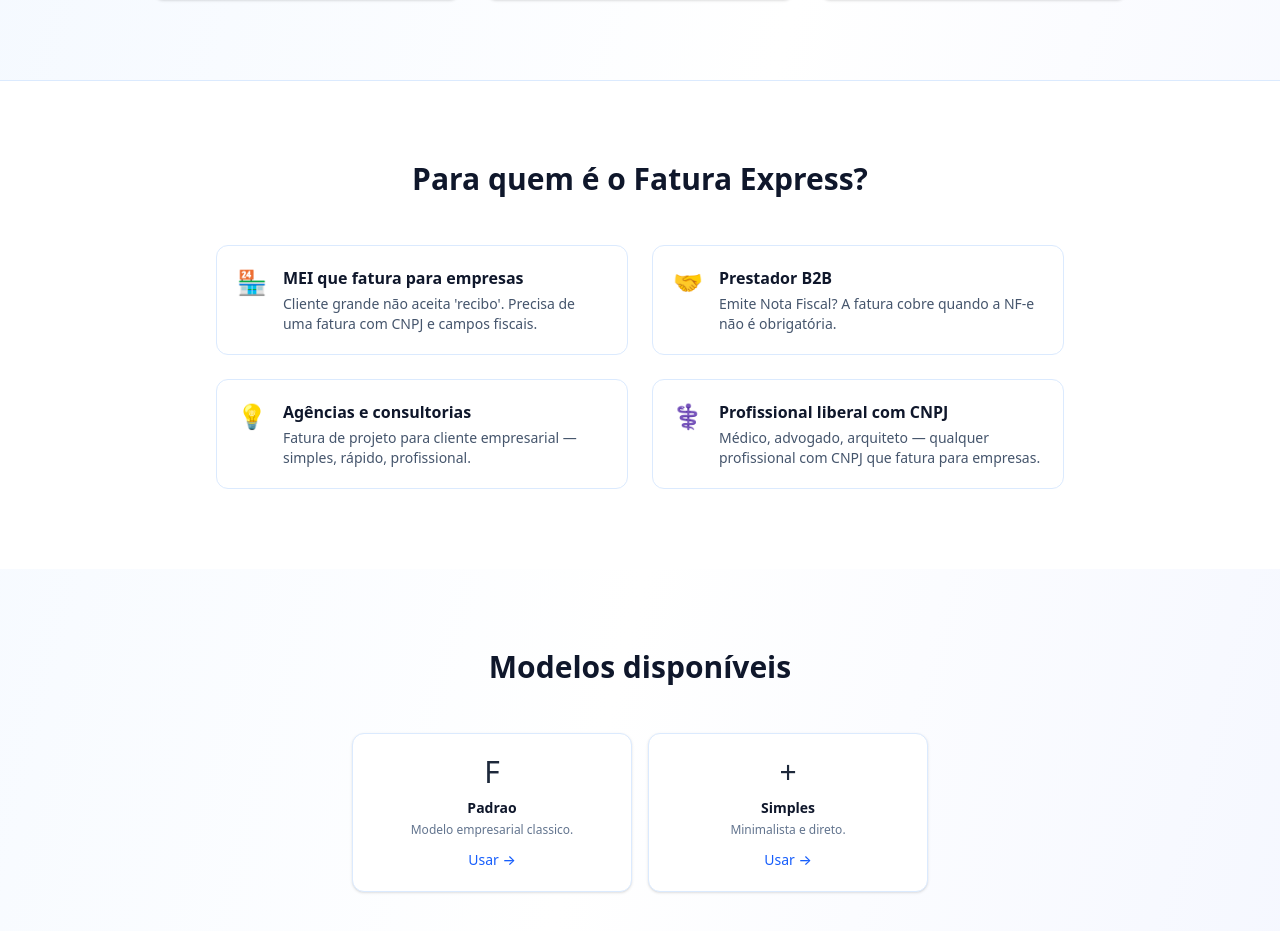
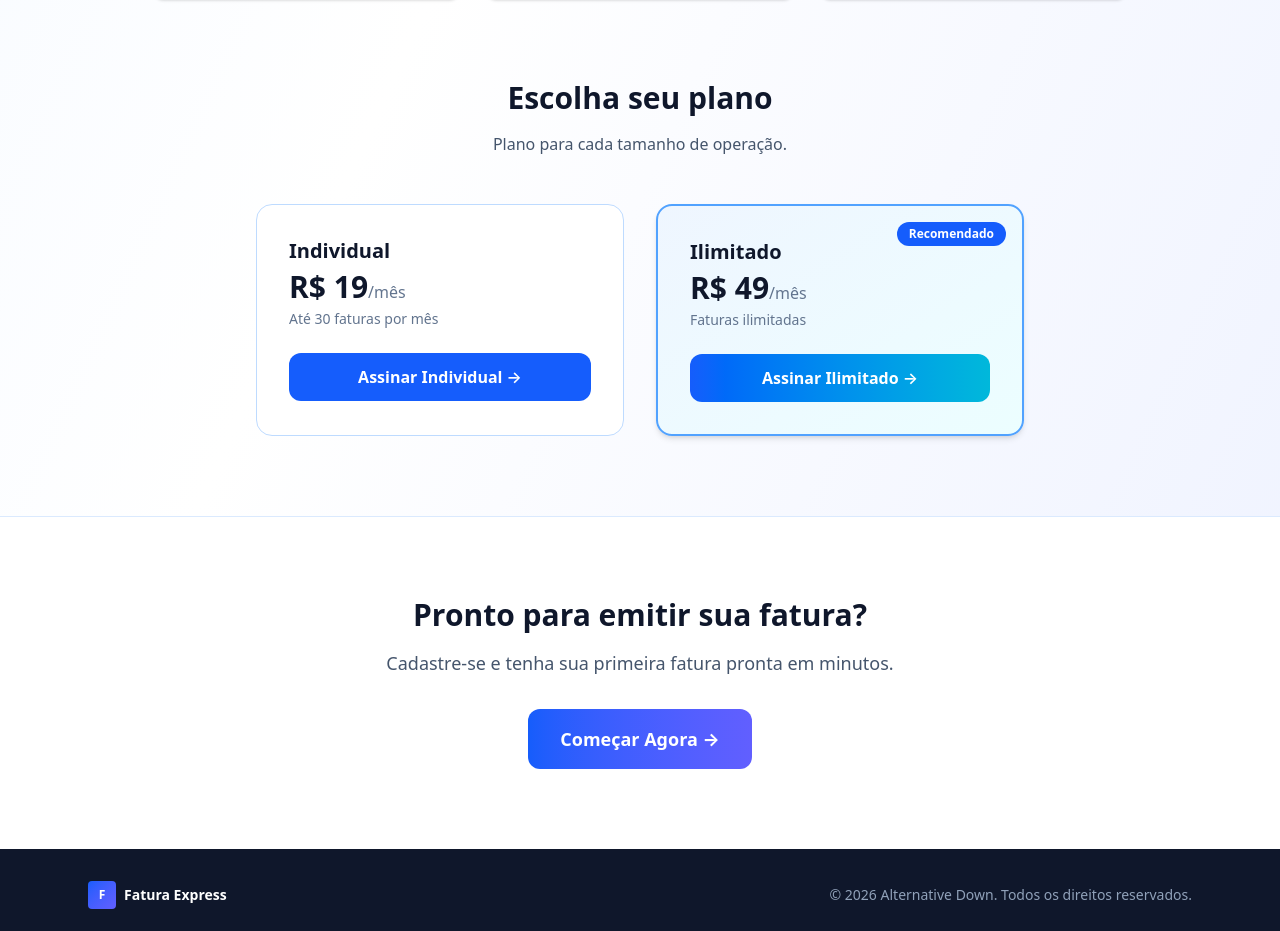
Before and after one commit to alternative-down/fatura-express, a Next.js app: page / in a window 1280 px wide. Shown: the part 1866-2797 px from the top of the page. Built offline with nearby package versions, Linux system fonts and the light colour scheme.

Commit message:
fix: remove Grátis references, pricing uses PLANS dynamically (2-column)

```diff
--- a/src/app/page.tsx
+++ b/src/app/page.tsx
@@ -35,20 +35,20 @@ export default function HomePage() {
             Você emite fatura em minutos — com todos os campos que o contador do seu cliente precisa. Sem Word, sem complicação.
           </p>
           <div className="flex items-center justify-center gap-4 flex-wrap">
-            <Link href="/signup" className="bg-gradient-to-r from-blue-600 to-indigo-500 text-white font-bold px-8 py-4 rounded-xl hover:shadow-lg transition text-lg">Emitir Fatura Grátis →
+            <Link href="/signup" className="bg-gradient-to-r from-blue-600 to-indigo-500 text-white font-bold px-8 py-4 rounded-xl hover:shadow-lg transition text-lg">Emitir Minha Primeira Fatura →
             </Link>
             <Link href="/login" className="text-slate-600 hover:text-blue-600 font-medium px-4 py-4 text-lg">
               Já tenho conta →
             </Link>
           </div>
-          <p className="text-sm text-slate-500 mt-4">Sem cadastro. Sem cartão. Sua primeira fatura em 2 minutos.</p>
+          <p className="text-sm text-slate-500 mt-4">Sua primeira fatura em 2 minutos.</p>
         </section>
 
         {/* Trust bar */}
         <section className="bg-white border-y border-blue-100 py-6">
           <div className="max-w-4xl mx-auto px-6">
             <div className="flex flex-wrap justify-center gap-6 text-sm text-slate-500 font-medium">
-              {['✓ 100% Gratuito', '✓ PDF profissional', '✓ Campos fiscais incluídos', '✓ Sem cadastro', '✓ Válido para cliente empresarial'].map(t => (
+              {['✓ PDF profissional', '✓ Campos fiscais incluídos', '✓ Cálculo automático', '✓ Histórico completo'].map(t => (
                 <span key={t} className="text-blue-700">{t}</span>
               ))}
             </div>
@@ -103,122 +103,77 @@ export default function HomePage() {
           </div>
         </section>
 
-        {/* Who is it for */}
-        <section className="bg-white border-t border-blue-100 py-20">
-          <div className="max-w-4xl mx-auto px-6">
-            <h2 className="text-3xl font-bold text-slate-900 mb-12 text-center">Para quem é o Fatura Express?</h2>
-            <div className="grid md:grid-cols-2 gap-6">
-              {[
-                { icon: '🏪', title: 'MEI que fatura para empresas', desc: 'Cliente grande não aceita \'recibo\'. Precisa de uma fatura com CNPJ e campos fiscais.' },
-                { icon: '🤝', title: 'Prestador B2B', desc: 'Emite Nota Fiscal? A fatura cobre quando a NF-e não é obrigatória.' },
-                { icon: '💡', title: 'Agências e consultorias', desc: 'Fatura de projeto para cliente empresarial — simples, rápido, profissional.' },
-                { icon: '⚕️', title: 'Profissional liberal com CNPJ', desc: 'Médico, advogado, arquiteto — qualquer profissional com CNPJ que fatura para empresas.' },
-              ].map(({ icon, title, desc }) => (
-                <div key={title} className="flex gap-4 p-5 rounded-xl border border-blue-100">
-                  <span className="text-2xl flex-shrink-0">{icon}</span>
-                  <div>
-                    <h3 className="font-semibold text-slate-900 mb-1">{title}</h3>
-                    <p className="text-sm text-slate-600">{desc}</p>
+        {/* Plans */}
+        <section id="pricing" className="max-w-4xl mx-auto px-6 pb-20">
+          <h2 className="text-3xl font-bold text-slate-900 mb-4 text-center">Escolha seu plano</h2>
+          <p className="text-center text-slate-600 mb-12">Plano para cada tamanho de operação.</p>
+          <div className="grid md:grid-cols-2 gap-8 max-w-3xl mx-auto">
+            {PLANS.map((plan) => {
+              const ctaHref =
+                plan.id === "individual"
+                  ? "/checkout?plan=individual"
+                  : "/checkout?plan=ilimitado";
+
+              return (
+                <div
+                  key={plan.id}
+                  className={
+                    plan.recommended
+                      ? "relative rounded-2xl p-8 flex flex-col bg-gradient-to-br from-blue-50 to-cyan-50 border-2 border-blue-400 shadow-md"
+                      : "rounded-2xl p-8 flex flex-col bg-white border border-blue-200"
+                  }
+                >
+                  {plan.recommended && (
+                    <span className="absolute top-4 right-4 bg-blue-600 text-white text-xs font-bold px-3 py-1 rounded-full">
+                      Recomendado
+                    </span>
+                  )}
+                  <h3 className="text-xl font-bold text-slate-900 mb-1">{plan.name}</h3>
+                  <div className="mb-1">
+                    <span className="text-3xl font-bold text-slate-900">R$ {plan.price}</span>
+                    <span className="text-slate-500">/mês</span>
                   </div>
+                  <p className="text-sm text-slate-500 mb-6">
+                    {plan.invoicesPerMonth === Infinity
+                      ? "Faturas ilimitadas"
+                      : `Até ${plan.invoicesPerMonth} faturas por mês`}
+                  </p>
+                  <Link
+                    href={ctaHref}
+                    className={
+                      plan.recommended
+                        ? "block text-center py-3 rounded-xl font-semibold transition bg-gradient-to-r from-blue-600 to-cyan-500 text-white hover:opacity-90"
+                        : "block text-center py-3 rounded-xl font-semibold transition bg-blue-600 text-white hover:opacity-90"
+                    }
+                  >
+                    Assinar {plan.name} →
+                  </Link>
                 </div>
-              ))}
-            </div>
-          </div>
-        </section>
-
-        {/* Templates */}
-        <section className="max-w-5xl mx-auto px-6 py-20">
-          <h2 className="text-3xl font-bold text-slate-900 mb-12 text-center">Modelos disponíveis</h2>
-          <div className="grid md:grid-cols-2 gap-4 max-w-xl mx-auto">
-            {TEMPLATES.map((template) => (
-              <div key={template.id} className="bg-white rounded-xl shadow-sm border border-blue-100 p-5 text-center hover:shadow-md hover:border-blue-200 transition">
-                <span className="text-3xl">{template.icon}</span>
-                <h3 className="font-semibold text-slate-900 mt-2 text-sm">{template.name}</h3>
-                <p className="text-xs text-slate-500 mt-1">{template.description}</p>
-                <Link href={`/app/generate?template=${template.id}`} className="mt-3 inline-block text-sm font-medium text-blue-600 hover:text-blue-700">
-                  Usar →
-                </Link>
-              </div>
-            ))}
-          </div>
-        </section>
-
-        {/* FAQ */}
-        <section className="bg-white border-t border-blue-100 py-20">
-          <div className="max-w-3xl mx-auto px-6">
-            <h2 className="text-3xl font-bold text-slate-900 mb-12 text-center">Dúvidas frequentes</h2>
-            <div className="space-y-6">
-              {[
-                { q: 'A fatura substitui a Nota Fiscal?', a: 'Não. A fatura é um documento comercial de cobrança, não um documento fiscal. Para atividades que exigem emissão de NF-e ou NFS-e, você ainda precisa da nota. A fatura cobre situações onde a NF-e não é obrigatória.' },
-                { q: 'Meu cliente vai aceitar essa fatura?', a: 'A fatura emitida pelo Fatura Express tem todos os campos que um departamento financeiro empresarial precisa: CNPJ das duas partes, descrição do serviço, valores, data. Para a maioria dos clientes B2B de MEIs e autônomos, é mais do que suficiente.' },
-                { q: 'É gratuito?', a: 'Sim. Você pode emitir até 3 faturas por mês sem pagar nada. Acima disso, escolha entre o plano Individual (R$ 19/mês, até 30 faturas) ou o plano Ilimitado (R$ 49/mês, faturas sem limite).' },
-                { q: 'Preciso de CNPJ?', a: 'Sim. Para emitir uma fatura com campos empresariais, você precisa de CNPJ (MEI ou empresa).' },
-                { q: 'Posso emitir fatura sem ser MEI?', a: 'Sim. Qualquer empresa ou profissional com CNPJ pode usar. É ideal para MEIs, mas também funciona para pequenas empresas (EPP, EIRELI, LTDA simplificado).' },
-              ].map(({ q, a }) => (
-                <div key={q} className="border-b border-blue-100 pb-6 last:border-0">
-                  <p className="font-semibold text-slate-900 mb-2">{q}</p>
-                  <p className="text-slate-600 text-sm leading-relaxed">{a}</p>
-                </div>
-              ))}
-            </div>
-          </div>
-        </section>
-
-        {/* Pricing */}
-        <section id="pricing" className="max-w-5xl mx-auto px-6 py-20">
-          <h2 className="text-3xl font-bold text-slate-900 mb-4 text-center">Planos — Fatura Express</h2>
-          <p className="text-center text-slate-600 mb-12">Gratuito para começar. Ilimitado quando você precisar. Cancele quando quiser. Sem taxa de cancelamento.</p>
-          <div className="grid md:grid-cols-3 gap-6 max-w-4xl mx-auto">
-            {PLANS.map((plan) => (
-              <div key={plan.id} className={`rounded-2xl p-8 ${plan.recommended ? 'bg-gradient-to-br from-blue-600 to-indigo-500 text-white shadow-lg' : 'bg-white border border-blue-100 shadow-sm'}`}>
-                {plan.recommended && <span className="text-xs font-bold text-blue-100 bg-white/20 px-3 py-1 rounded-full">Recomendado</span>}
-                <h3 className={`text-xl font-bold mt-3 mb-1 ${plan.recommended ? 'text-white' : 'text-slate-900'}`}>{plan.name}</h3>
-                <div className="mb-4">
-                  <span className={`text-3xl font-bold ${plan.recommended ? 'text-white' : 'text-slate-900'}`}>
-                    {plan.price === 0 ? 'Grátis' : `R$ ${plan.price}`}
-                  </span>
-                  {plan.price > 0 && <span className={`text-sm ${plan.recommended ? 'text-blue-100' : 'text-slate-500'}`}>/mês</span>}
-                </div>
-                {plan.invoicesPerMonth === Infinity ? (
-                  <p className={`text-sm mb-4 ${plan.recommended ? 'text-blue-100' : 'text-slate-500'}`}>Faturas ilimitadas</p>
-                ) : plan.invoicesPerMonth > 0 ? (
-                  <p className={`text-sm mb-4 ${plan.recommended ? 'text-blue-100' : 'text-slate-500'}`}>Até {plan.invoicesPerMonth} faturas/mês</p>
-                ) : null}
-                <ul className="space-y-2 mb-8">
-                  {plan.features.map(f => (
-                    <li key={f} className={`text-sm flex items-start gap-2 ${plan.recommended ? 'text-blue-50' : 'text-slate-600'}`}>
-                      <span>✅</span> {f}
-                    </li>
-                  ))}
-                </ul>
-                <Link href={plan.id === "free" ? "/signup" : plan.id === "individual" ? "/checkout?plan=individual" : "/checkout?plan=ilimitado"} className={`block text-center py-3 rounded-xl font-semibold transition ${plan.recommended ? 'bg-white text-blue-600 hover:opacity-90' : 'bg-blue-600 text-white hover:opacity-90'}`}>
-                  {plan.price === 0 ? 'Começar grátis →' : 'Assinar →'}
-                </Link>
-              </div>
-            ))}
+              );
+            })}
           </div>
         </section>
 
         {/* Final CTA */}
-        <section className="bg-gradient-to-br from-blue-600 to-indigo-500 py-20 text-center">
-          <h2 className="text-3xl font-bold text-white mb-4">Emita sua primeira fatura profissional agora</h2>
-          <Link href="/signup" className="inline-block bg-white text-blue-600 font-bold px-8 py-4 rounded-xl hover:opacity-90 text-lg mt-4">Emitir Fatura Grátis →
-          </Link>
-          <p className="text-blue-100 mt-4 text-sm">Não precisa de cadastro. Não precisa de cartão. Campos fiscais completos.</p>
+        <section className="bg-white border-t border-blue-100 py-20">
+          <div className="max-w-2xl mx-auto px-6 text-center">
+            <h2 className="text-3xl font-bold text-slate-900 mb-4">Pronto para emitir sua fatura?</h2>
+            <p className="text-slate-600 mb-8 text-lg">Cadastre-se e tenha sua primeira fatura pronta em minutos.</p>
+            <Link href="/signup" className="inline-block bg-gradient-to-r from-blue-600 to-indigo-500 text-white font-bold px-8 py-4 rounded-xl hover:shadow-lg transition text-lg">Começar Agora →
+            </Link>
+          </div>
         </section>
+      </main>
 
-        {/* Footer */}
-        <footer className="border-t border-blue-100 py-8">
-          <div className="max-w-6xl mx-auto px-6 flex flex-col md:flex-row items-center justify-between gap-4">
-            <p className="text-sm text-slate-500">© 2026 Fatura Express · Alternative Down</p>
-            <div className="flex items-center gap-6">
-              <Link href="/support" className="text-sm text-slate-500 hover:text-blue-600">Suporte</Link>
-              <Link href="#pricing" className="text-sm text-slate-500 hover:text-blue-600">Preços</Link>
-              <Link href="#features" className="text-sm text-slate-500 hover:text-blue-600">Recursos</Link>
-            </div>
+      <footer className="bg-slate-900 text-slate-400 py-8">
+        <div className="max-w-6xl mx-auto px-6 flex flex-col md:flex-row items-center justify-between gap-4">
+          <div className="flex items-center gap-2">
+            <div className="w-7 h-7 rounded bg-gradient-to-br from-blue-600 to-indigo-500 flex items-center justify-center text-white text-xs font-bold">F</div>
+            <span className="font-bold text-white text-sm">Fatura Express</span>
           </div>
-        </footer>
-      </main>
+          <p className="text-sm">© 2026 Alternative Down. Todos os direitos reservados.</p>
+        </div>
+      </footer>
     </div>
   );
 }
--- a/src/app/pricing/page.tsx
+++ b/src/app/pricing/page.tsx
@@ -1,4 +1,5 @@
 import Link from "next/link";
+import { PLANS } from "@/lib/plans";
 
 export default function PricingPage() {
   return (
@@ -13,76 +14,85 @@ export default function PricingPage() {
         </div>
       </header>
 
-      <main className="max-w-5xl mx-auto px-6 py-20">
+      <main className="max-w-4xl mx-auto px-6 py-20">
         <div className="text-center mb-16">
           <h1 className="text-4xl font-bold text-slate-900 mb-4">Planos — Fatura Express</h1>
-          <p className="text-xl text-slate-600">Gratuito para começar. Ilimitado quando você precisar.</p>
+          <p className="text-xl text-slate-600">Plano para cada tamanho de operação.</p>
         </div>
-        <div className="grid md:grid-cols-3 gap-8 max-w-4xl mx-auto">
-          {/* Grátis */}
-          <div className="bg-white rounded-2xl border border-blue-200 p-8 flex flex-col">
-            <h2 className="text-xl font-bold text-slate-900 mb-1">Grátis</h2>
-            <p className="text-slate-500 text-sm mb-4">Para quem emite poucas faturas por mês.</p>
+
+        <div className="grid md:grid-cols-2 gap-8 max-w-3xl mx-auto">
+          {PLANS.map((plan) => {
+            const ctaHref =
+              plan.id === "individual"
+                ? "/checkout?plan=individual"
+                : "/checkout?plan=ilimitado";
+
+            return (
+              <div
+                key={plan.id}
+                className={
+                  plan.recommended
+                    ? "relative rounded-2xl p-8 flex flex-col bg-gradient-to-br from-blue-50 to-cyan-50 border-2 border-blue-400 shadow-md"
+                    : "rounded-2xl p-8 flex flex-col bg-white border border-blue-200"
+                }
+              >
+                {plan.recommended && (
+                  <span className="absolute top-4 right-4 bg-blue-600 text-white text-xs font-bold px-3 py-1 rounded-full">
+                    Recomendado
+                  </span>
+                )}
+                <h2 className="text-xl font-bold text-slate-900 mb-1">{plan.name}</h2>
+                <p className="text-slate-500 text-sm mb-4">
+                  {plan.invoicesPerMonth === Infinity
+                    ? "Para quem não quer pensar em limites."
+                    : "Para o profissional que fatura com frequência."}
+                </p>
+
                 <div className="mb-2">
-              <span className="text-4xl font-bold text-slate-900">R$ 0</span>
+                  <span className="text-4xl font-bold text-slate-900">R$ {plan.price}</span>
                   <span className="text-slate-500">/mês</span>
                 </div>
-            <p className="text-sm text-slate-500 mb-4">3 faturas por mês</p>
-            <ul className="space-y-3 mb-8 text-sm text-slate-600 flex-1">
-              {["3 faturas por mês", "Todos os campos fiscais", "Download em PDF", "Sem cadastro obrigatório"].map(f => (
-                <li key={f} className="flex items-start gap-2"><span className="text-green-500">✓</span> {f}</li>
+                <p className="text-sm text-slate-500 mb-6">
+                  {plan.invoicesPerMonth === Infinity
+                    ? "Faturas ilimitadas"
+                    : `Até ${plan.invoicesPerMonth} faturas por mês`}
+                </p>
+
+                <ul className="space-y-3 mb-8 flex-1">
+                  {plan.features.map((f) => (
+                    <li key={f} className="text-sm text-slate-600 flex items-start gap-2">
+                      <span className="text-green-500">✓</span> {f}
+                    </li>
                   ))}
                 </ul>
-            <Link href="/signup" className="block w-full py-3 text-center bg-blue-600 text-white font-semibold rounded-xl hover:opacity-90 transition">Começar Grátis →</Link>
+
+                <Link
+                  href={ctaHref}
+                  className={
+                    plan.recommended
+                      ? "block w-full py-3 text-center font-semibold rounded-xl transition bg-gradient-to-r from-blue-600 to-cyan-500 text-white hover:opacity-90"
+                      : "block w-full py-3 text-center font-semibold rounded-xl transition bg-blue-600 text-white hover:opacity-90"
+                  }
+                >
+                  Assinar {plan.name} →
+                </Link>
+              </div>
+            );
+          })}
         </div>
 
-          {/* Individual */}
-          <div className="bg-gradient-to-br from-blue-50 to-cyan-50 rounded-2xl border-2 border-blue-400 p-8 flex flex-col relative shadow-md">
-            <span className="absolute top-4 right-4 bg-blue-600 text-white text-xs font-bold px-3 py-1 rounded-full">Recomendado</span>
-            <h2 className="text-xl font-bold text-slate-900 mb-1">Individual</h2>
-            <p className="text-slate-500 text-sm mb-4">Para o profissional que fatura com frequência.</p>
-            <div className="mb-2">
-              <span className="text-4xl font-bold text-slate-900">R$ 19</span>
-              <span className="text-slate-500">/mês</span>
-            </div>
-            <p className="text-sm text-slate-500 mb-4">Até 30 faturas por mês</p>
-            <ul className="space-y-3 mb-8 text-sm text-slate-600 flex-1">
-              {["30 faturas por mês", "Todos os campos fiscais", "Download em PDF", "Histórico completo", "Cálculo automático de impostos"].map(f => (
-                <li key={f} className="flex items-start gap-2"><span className="text-green-500">✓</span> {f}</li>
-              ))}
-            </ul>
-            <Link href="/checkout?plan=individual" className="block w-full py-3 text-center bg-gradient-to-r from-blue-600 to-cyan-500 text-white font-semibold rounded-xl hover:opacity-90 transition">Assinar Individual →</Link>
-          </div>
-
-          {/* Ilimitado */}
-          <div className="bg-white rounded-2xl border border-blue-200 p-8 flex flex-col">
-            <h2 className="text-xl font-bold text-slate-900 mb-1">Ilimitado</h2>
-            <p className="text-slate-500 text-sm mb-4">Para quem não quer pensar em limites.</p>
-            <div className="mb-2">
-              <span className="text-4xl font-bold text-slate-900">R$ 49</span>
-              <span className="text-slate-500">/mês</span>
-            </div>
-            <p className="text-sm text-slate-500 mb-4">Faturas ilimitadas</p>
-            <ul className="space-y-3 mb-8 text-sm text-slate-600 flex-1">
-              {["Faturas ilimitadas", "Todos os campos fiscais", "Download em PDF", "Histórico completo", "Cálculo automático de impostos", "Modelos personalizados", "Prioridade no suporte"].map(f => (
-                <li key={f} className="flex items-start gap-2"><span className="text-green-500">✓</span> {f}</li>
-              ))}
-            </ul>
-            <Link href="/checkout?plan=ilimitado" className="block w-full py-3 text-center bg-blue-600 text-white font-semibold rounded-xl hover:opacity-90 transition">Assinar Ilimitado →</Link>
-          </div>
-        </div>
-
-        <p className="text-center text-slate-500 text-sm mt-8">Cancele quando quiser. Sem taxa de cancelamento.</p>
+        <p className="text-center text-slate-500 text-sm mt-8">
+          Cancele quando quiser. Sem taxa de cancelamento.
+        </p>
       </main>
 
-      {/* FAQ */}
       <section className="max-w-3xl mx-auto px-6 pb-20">
         <h2 className="text-2xl font-bold text-slate-900 mb-8 text-center">Dúvidas frequentes</h2>
         <div className="space-y-4">
           {[
             { q: "Posso cancelar a qualquer momento?", a: "Sim. Cancele quando quiser, sem taxa de cancelamento." },
             { q: "O plano Individual renova automaticamente?", a: "Sim. A renovação é automática todo mês. Você pode cancelar a qualquer momento pelo painel da sua conta." },
-            { q: "A fatura substitui a Nota Fiscal?", a: "Não. A fatura é um documento comercial de cobrança, não um documento fiscal. Para atividades que exigem emissão de NF-e ou NFS-e, você ainda precisa da nota." },
+            { q: "A fatura substitui a Nota Fiscal?", a: "Não. A fatura é um documento comercial de cobrança, não um documento fiscal." },
             { q: "Posso emitir fatura sem ser MEI?", a: "Sim. Qualquer empresa ou profissional com CNPJ pode usar." },
           ].map((faq, i) => (
             <div key={i} className="bg-white rounded-xl border border-blue-100 p-5 text-left">
```
Lines whose indentation alone changed are shown as unchanged.
